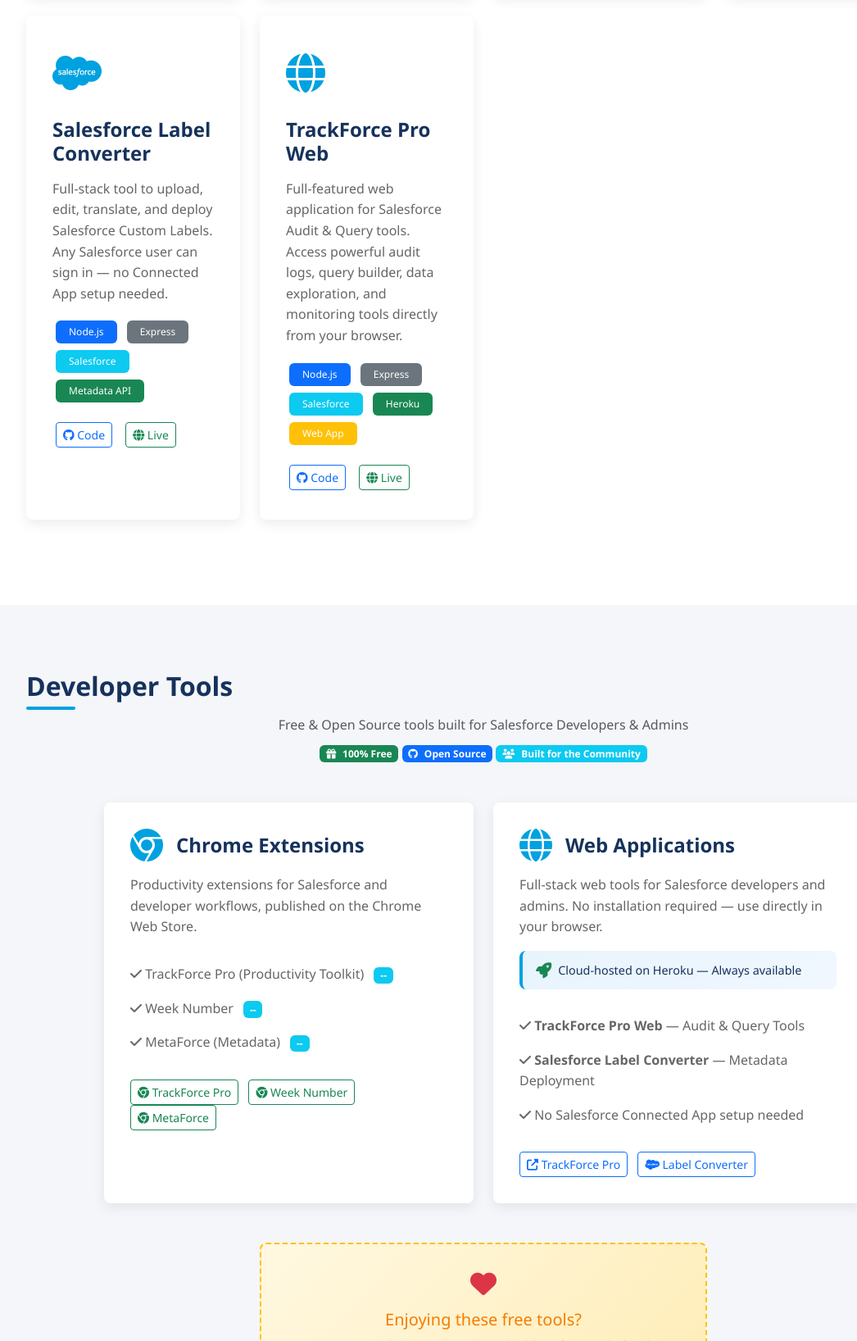
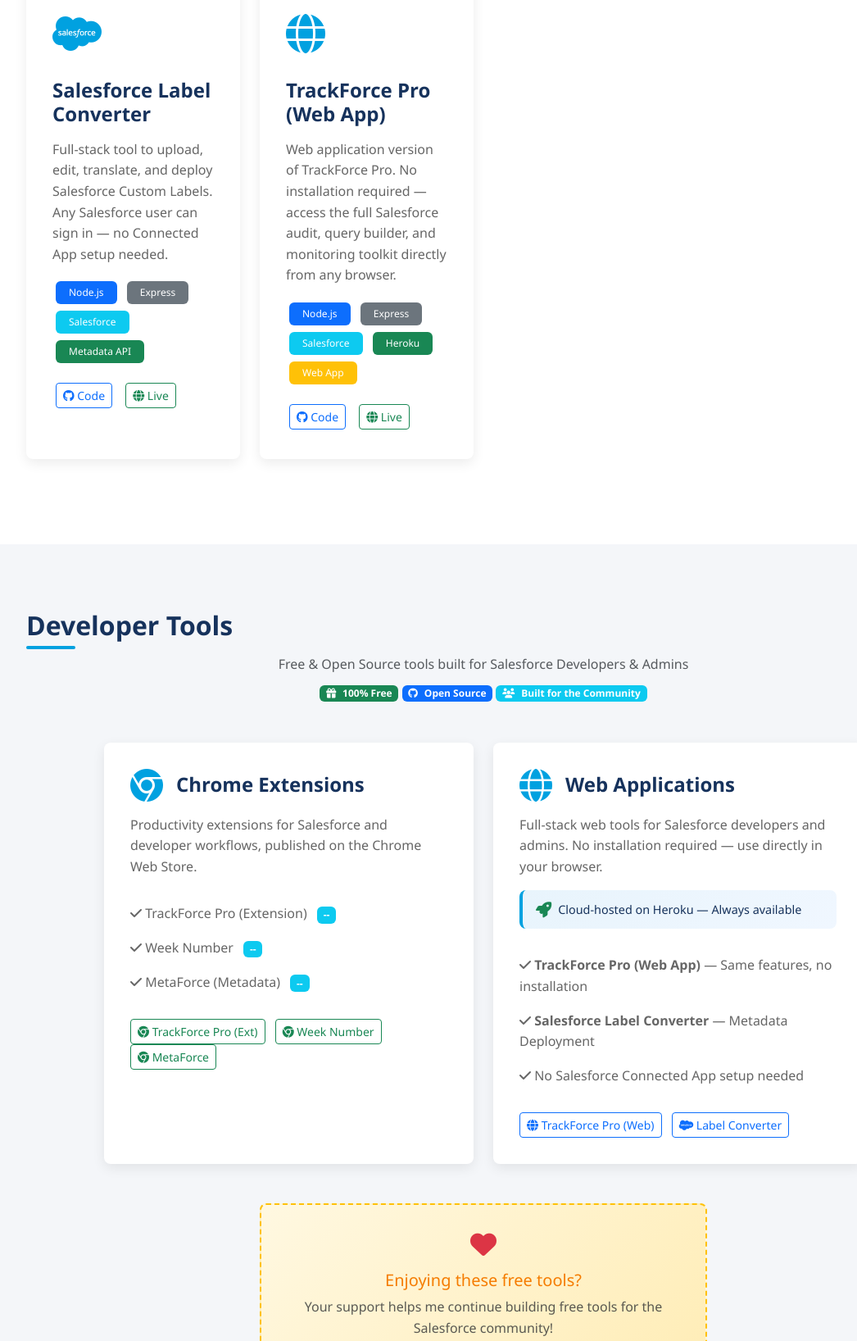
Before and after one commit to manaskumarbehera/my-salesforce-portfolio, a website: page index.html in a window 1280 px wide. Shown: the part 3412-5048 px from the top of the page at 82% size, without its empty margins (50-1096 px from the left). Drawn offline with Linux system fonts and the light colour scheme; no server answers.

Commit message:
Clarify TrackForce Pro versions: Chrome Extension vs Web App - TrackForce Pro (Chrome Extension) - browser extension version - TrackForce Pro (Web App) - standalone web application - Both share same GitHub repo but different deployment - Updated descriptions to explain the difference

```diff
--- a/index.html
+++ b/index.html
@@ -308,13 +308,13 @@
                         </div>
 
                         <ul class="tool-features">
-                            <li><i class="fas fa-check"></i> TrackForce Pro (Productivity Toolkit) <span class="badge bg-info ms-2" id="trackforcepro-users">--</span></li>
+                            <li><i class="fas fa-check"></i> TrackForce Pro (Extension) <span class="badge bg-info ms-2" id="trackforcepro-users">--</span></li>
                             <li><i class="fas fa-check"></i> Week Number <span class="badge bg-info ms-2" id="weeknumber-users">--</span></li>
                             <li><i class="fas fa-check"></i> MetaForce (Metadata) <span class="badge bg-info ms-2" id="metaforce-users">--</span></li>
                         </ul>
                         <div class="tool-links">
                             <a href="https://chromewebstore.google.com/detail/trackforcepro/eombeiphccjbnndbabnkimdlkpaooipk?authuser=0&hl=en-GB" target="_blank" class="btn btn-sm btn-outline-success me-2">
-                                <i class="fab fa-chrome"></i> TrackForce Pro
+                                <i class="fab fa-chrome"></i> TrackForce Pro (Ext)
                             </a>
                             <a href="https://chromewebstore.google.com/detail/week-number/hjbeeopedbnpahgbkndkemigkcellibm?authuser=0&hl=en-GB" target="_blank" class="btn btn-sm btn-outline-success me-2">
                                 <i class="fab fa-chrome"></i> Week Number
@@ -341,13 +341,13 @@
                         </div>
 
                         <ul class="tool-features">
-                            <li><i class="fas fa-check"></i> <strong>TrackForce Pro Web</strong> — Audit & Query Tools</li>
+                            <li><i class="fas fa-check"></i> <strong>TrackForce Pro (Web App)</strong> — Same features, no installation</li>
                             <li><i class="fas fa-check"></i> <strong>Salesforce Label Converter</strong> — Metadata Deployment</li>
                             <li><i class="fas fa-check"></i> No Salesforce Connected App setup needed</li>
                         </ul>
                         <div class="tool-links">
                             <a href="https://trackforcepro-97277a4f93a1.herokuapp.com/" target="_blank" class="btn btn-sm btn-outline-primary me-2">
-                                <i class="fas fa-external-link-alt"></i> TrackForce Pro
+                                <i class="fas fa-globe"></i> TrackForce Pro (Web)
                             </a>
                             <a href="https://salesforce-utility-tool-app-40bf289886bc.herokuapp.com/" target="_blank" class="btn btn-sm btn-outline-primary">
                                 <i class="fab fa-salesforce"></i> Label Converter
--- a/portfolio-config.json
+++ b/portfolio-config.json
@@ -13,8 +13,8 @@
     },
     {
       "key": "trackforcepro",
-      "name": "TrackForce Pro",
-      "description": "TrackForcePro is the ultimate productivity toolkit for Salesforce Administrators and Developers. Access powerful audit, query building, data exploration, and monitoring tools directly from your browser.",
+      "name": "TrackForce Pro (Chrome Extension)",
+      "description": "Chrome Extension version of TrackForce Pro. Install directly in your browser for quick access to Salesforce audit, query building, and monitoring tools while you work.",
       "icon": "fab fa-chrome",
       "tags": ["Chrome Extension", "Salesforce", "Productivity"],
       "github": "https://github.com/manaskumarbehera/sf-audit-extractor",
@@ -56,8 +56,8 @@
     },
     {
       "key": "trackforcepro-web",
-      "name": "TrackForce Pro Web",
-      "description": "Full-featured web application for Salesforce Audit & Query tools. Access powerful audit logs, query builder, data exploration, and monitoring tools directly from your browser.",
+      "name": "TrackForce Pro (Web App)",
+      "description": "Web application version of TrackForce Pro. No installation required — access the full Salesforce audit, query builder, and monitoring toolkit directly from any browser.",
       "icon": "fas fa-globe",
       "tags": ["Node.js", "Express", "Salesforce", "Heroku", "Web App"],
       "github": "https://github.com/manaskumarbehera/sf-audit-extractor",
```
